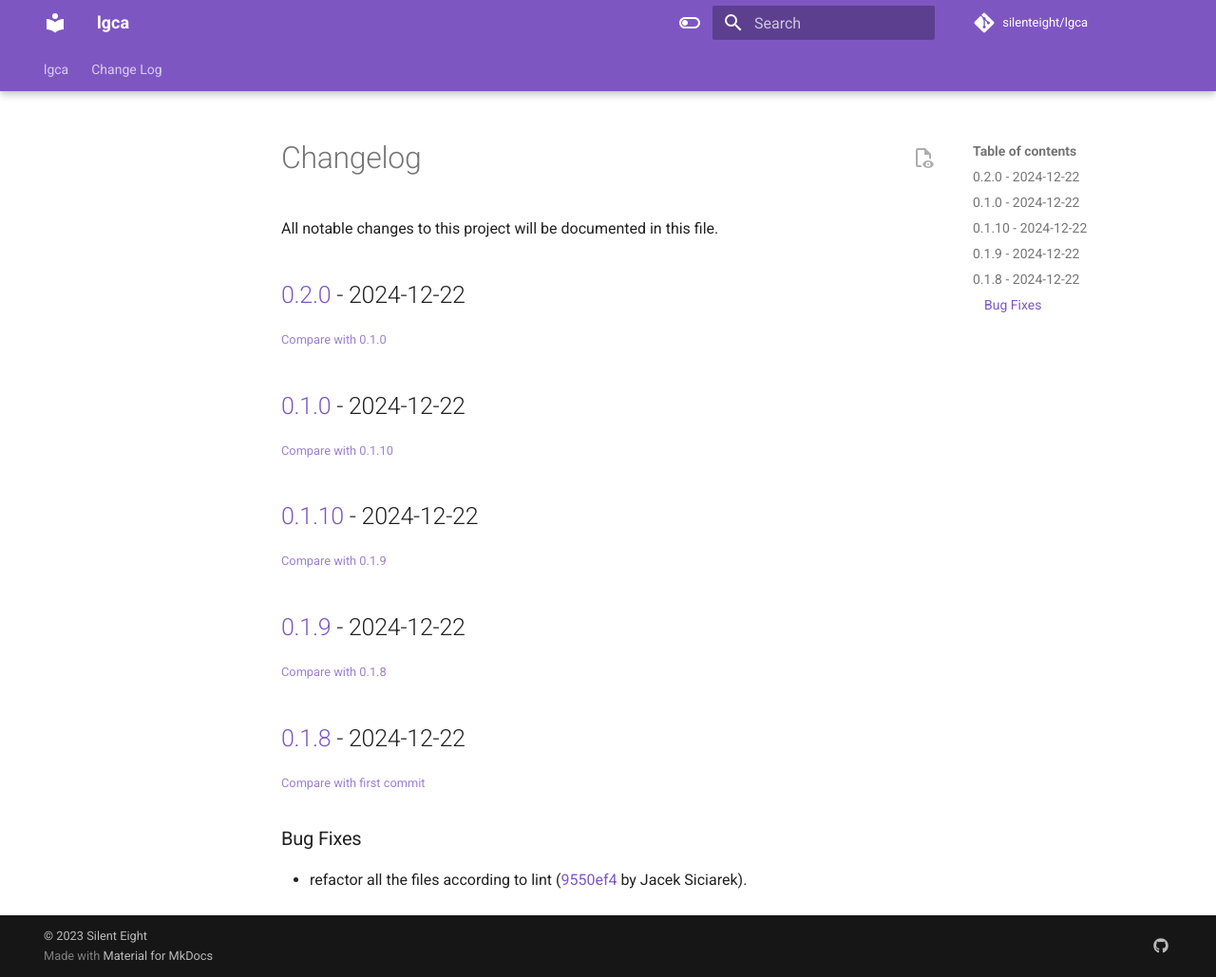
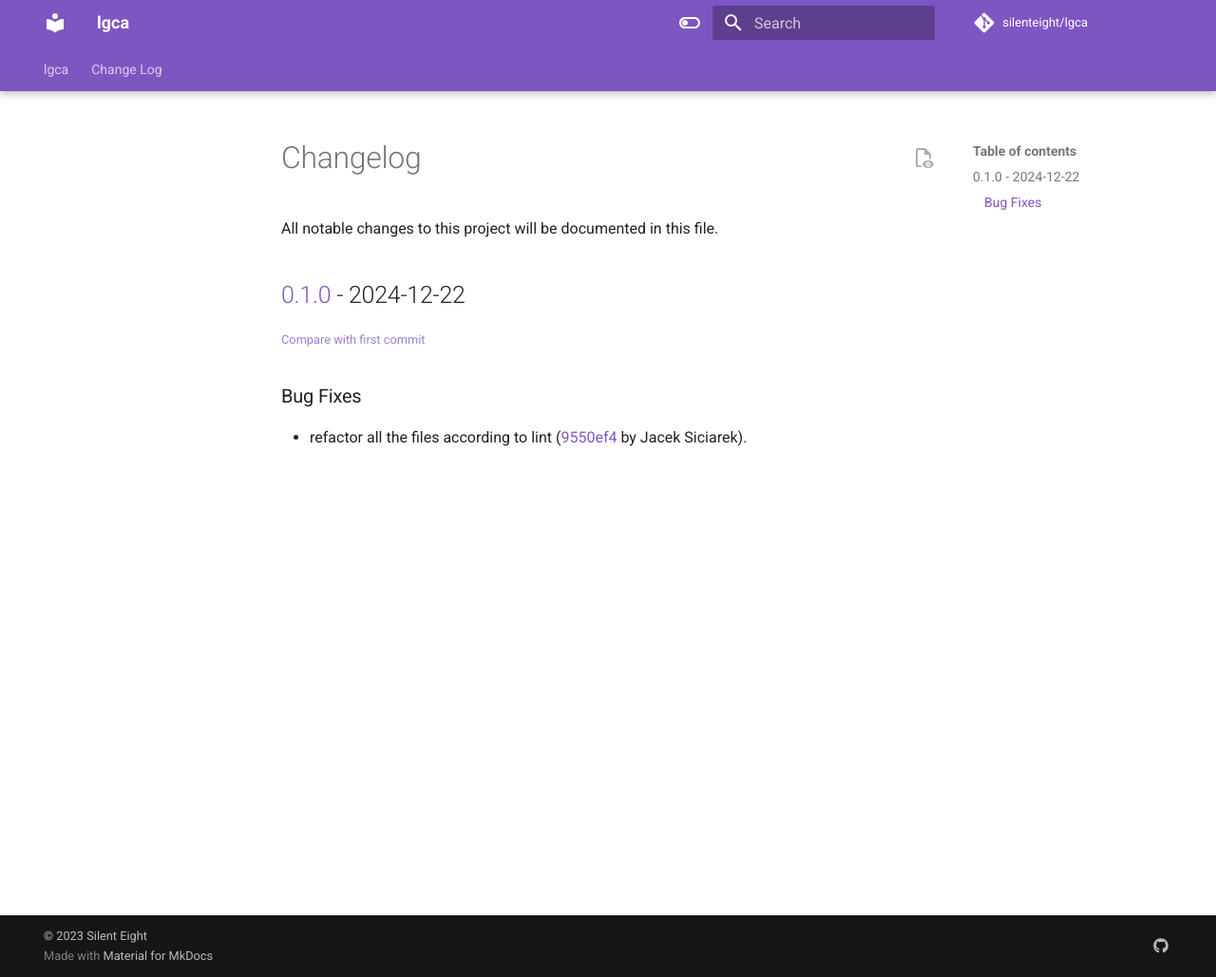
Before and after one commit to siciarek/lgca, an MkDocs documentation site: the page built from docs/changelog.md, in a window 1280 px wide and 1029 px high. Shown: the whole window at 95% size. Built offline with MkDocs 1.6.1 and Material for MkDocs 9.7.7, drawn with Linux system fonts in a browser that asks for light colours; comment, search, counter and statistics services are not loaded.

Commit message:
docs: update changelog (frst)

```diff
--- a/docs/changelog.md
+++ b/docs/changelog.md
@@ -3,25 +3,9 @@
 All notable changes to this project will be documented in this file.
 
 <!-- insertion marker -->
-## [0.2.0](https://github.com/siciarek/lgca/releases/tag/0.2.0) - 2024-12-22
-
-<small>[Compare with 0.1.0](https://github.com/siciarek/lgca/compare/0.1.0...0.2.0)</small>
-
 ## [0.1.0](https://github.com/siciarek/lgca/releases/tag/0.1.0) - 2024-12-22
 
-<small>[Compare with 0.1.10](https://github.com/siciarek/lgca/compare/0.1.10...0.1.0)</small>
-
-## [0.1.10](https://github.com/siciarek/lgca/releases/tag/0.1.10) - 2024-12-22
-
-<small>[Compare with 0.1.9](https://github.com/siciarek/lgca/compare/0.1.9...0.1.10)</small>
-
-## [0.1.9](https://github.com/siciarek/lgca/releases/tag/0.1.9) - 2024-12-22
-
-<small>[Compare with 0.1.8](https://github.com/siciarek/lgca/compare/0.1.8...0.1.9)</small>
-
-## [0.1.8](https://github.com/siciarek/lgca/releases/tag/0.1.8) - 2024-12-22
-
-<small>[Compare with first commit](https://github.com/siciarek/lgca/compare/dc97d553495089fbe14ea836e2008177ec851658...0.1.8)</small>
+<small>[Compare with first commit](https://github.com/siciarek/lgca/compare/dc97d553495089fbe14ea836e2008177ec851658...0.1.0)</small>
 
 ### Bug Fixes
 
```
